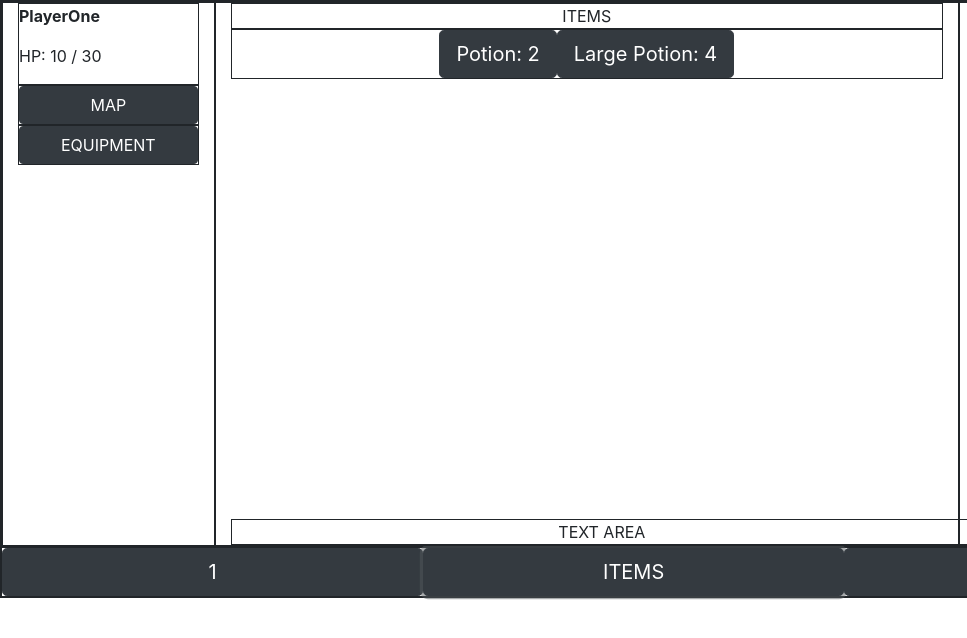
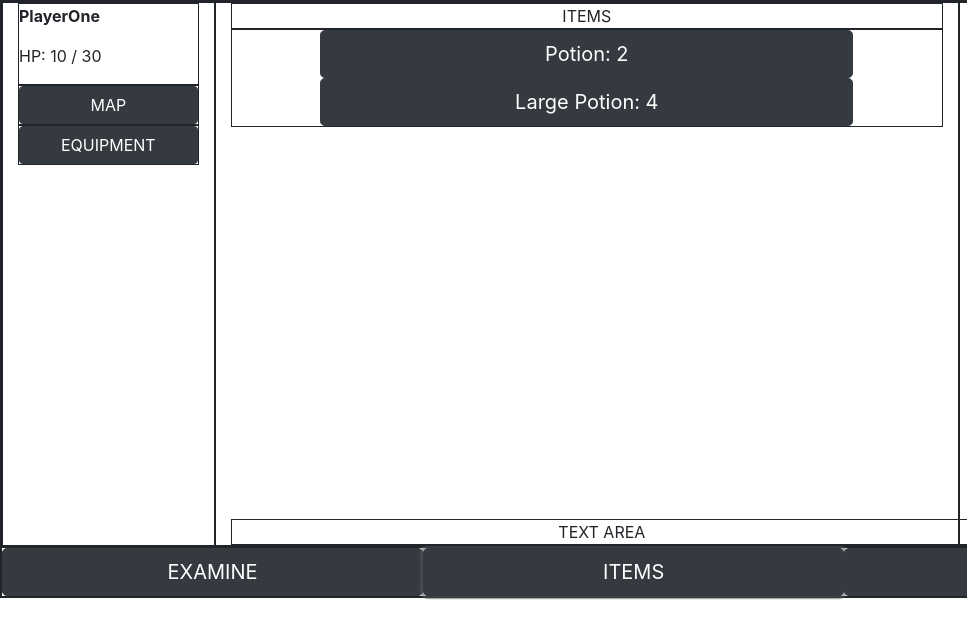
Before and after one commit to ambientstl/cave-game, a website: page index.html in a window 1280 px wide. Both pictures are taken after a click on the button "ITEMS". Shown: the full height of the page, 0-967 px from the left. Drawn offline with nearby package versions, Linux system fonts and the light colour scheme.

Commit message:
:lipstick: add minor UI updates to button row

```diff
--- a/css/styles.css
+++ b/css/styles.css
@@ -33,3 +33,9 @@ img {
 .btn-row button {
   width: 33%;
 }
+
+.item-menu .btn {
+  display: block;
+  width: 75%;
+  margin: auto;
+}
--- a/js development/examine button.js
+++ b/js development/examine button.js
@@ -1,3 +1,5 @@
+document.querySelector(".btn-1").innerHTML = "EXAMINE";
+
 // for 'examine' button in button row (btn-1)
 // takes in current map
 function examineSurroundings(map) {
```
